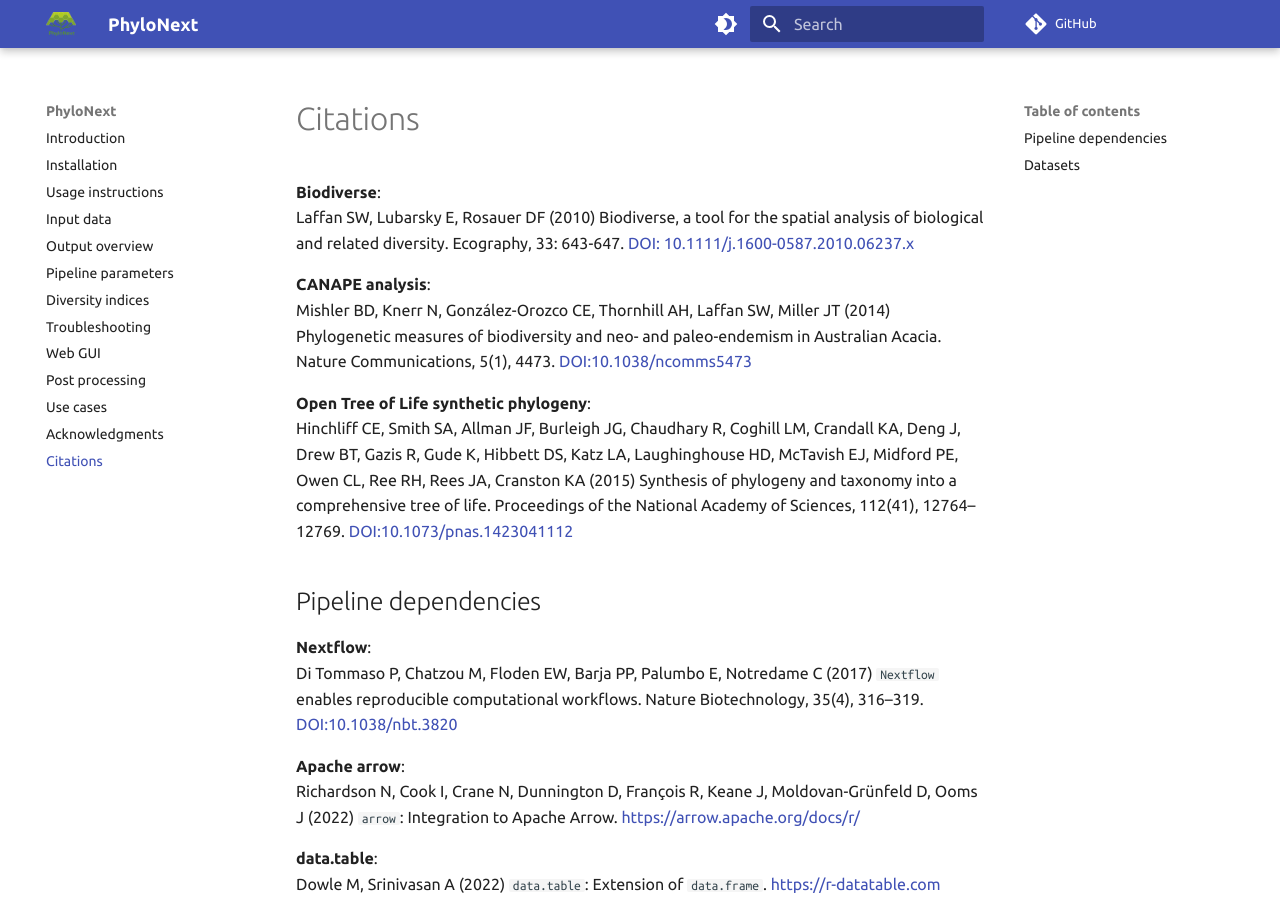
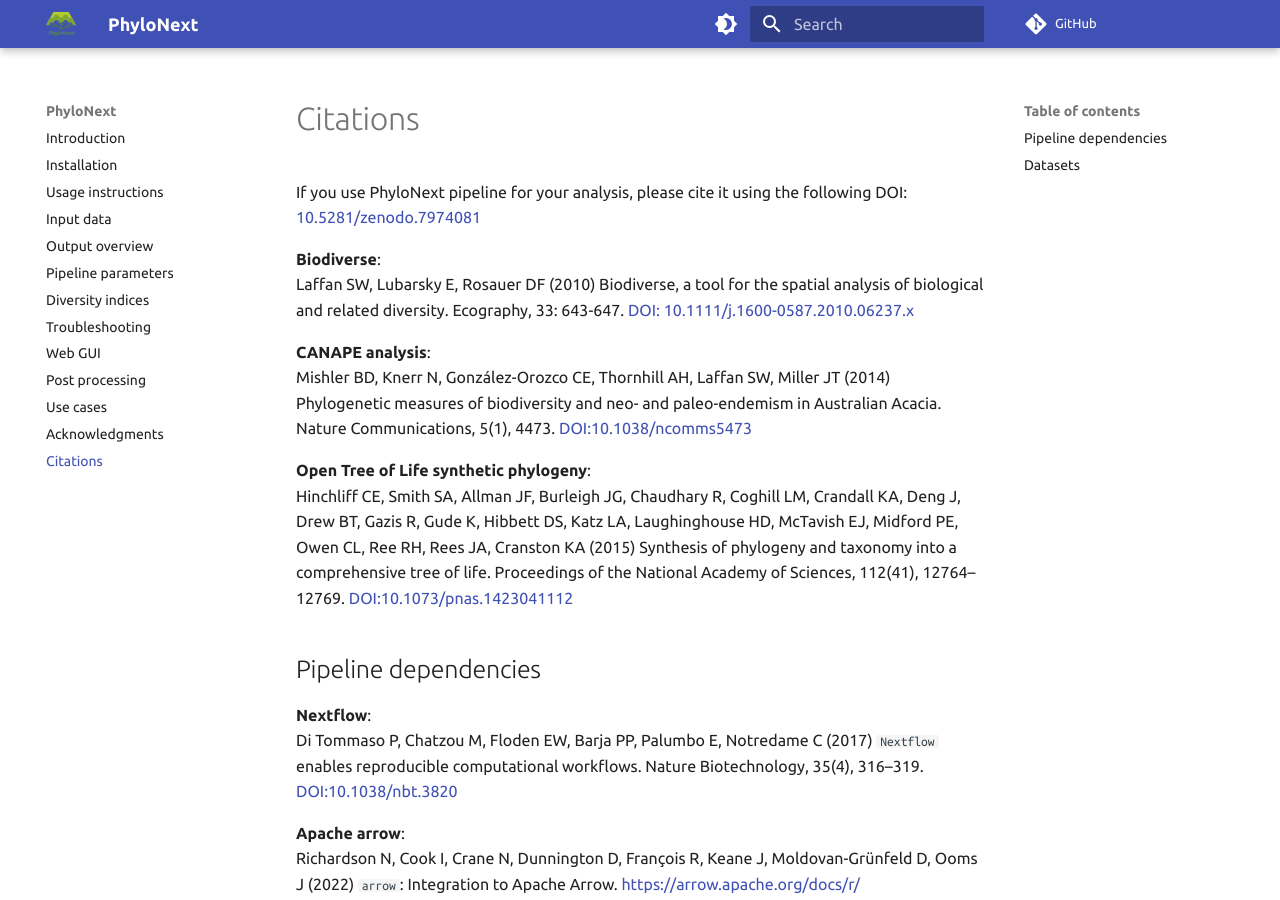
Before and after one commit to vmikk/phylonext_manual, an MkDocs documentation site: the page built from docs/citations.md, in a window 1280 px wide and 900 px high. Built offline with MkDocs 1.6.1 and Material for MkDocs 9.7.7, drawn with Linux system fonts in a browser that asks for light colours; comment, search, counter and statistics services are not loaded.

Commit message:
add Zenodo DOI

```diff
--- a/docs/citations.md
+++ b/docs/citations.md
@@ -6,6 +6,7 @@ description: >-
 
 # Citations
 
+If you use PhyloNext pipeline for your analysis, please cite it using the following DOI: [10.5281/zenodo.7974081](https://zenodo.org/record/7974081)
 
 **Biodiverse**:
 Laffan SW, Lubarsky E, Rosauer DF (2010) Biodiverse, a tool for the spatial analysis of biological and related diversity. Ecography, 33: 643-647. [DOI: 10.1111/j.1600-0587.2010.06237.x](https://onlinelibrary.wiley.com/doi/10.1111/j.1600-0587.2010.06237.x)
```
